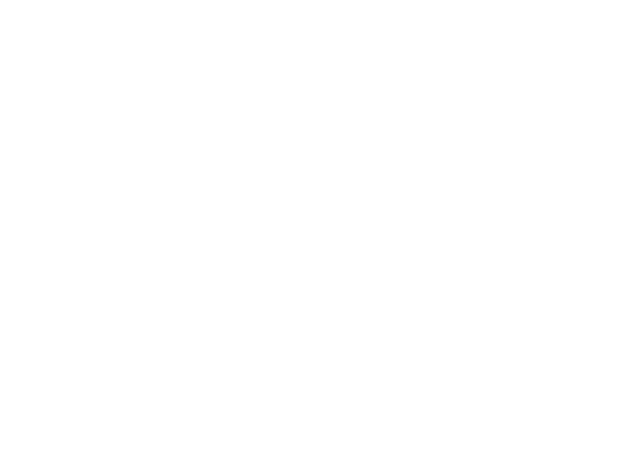
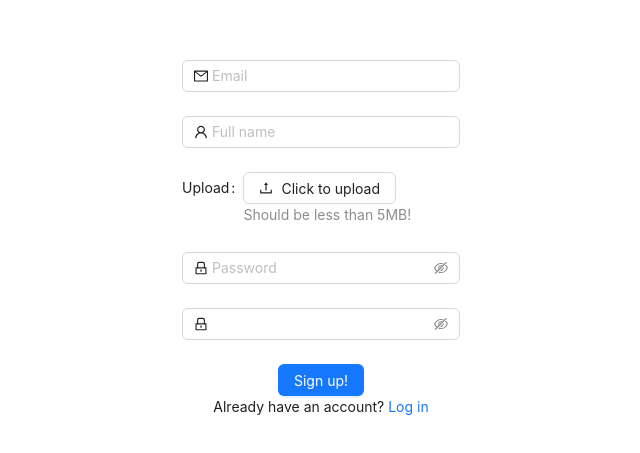
Before and after one commit to Yashaswe/ycp-connectcampus, a React (Create React App) app in the folder frontend/: page /signup in a window 1280 px wide. Before the commit this address had no page. Shown: the part 157-610 px from the top of the page, without its empty margins (319-959 px from the left). Built offline with nearby package versions, Linux system fonts and the light colour scheme.

Commit message:
completed signin ui

```diff
--- a/frontend/src/App.js
+++ b/frontend/src/App.js
@@ -7,7 +7,8 @@ import CardPost from "./components/CardPost";
 import Card from "antd/es/card/Card";
 import NewHelp from "./pages/NewHelp";
 import Blogs from "./pages/Blogs";
-
+import Signup from "./pages/Signup"
+import Signin from './pages/Signin'
 
 const { Meta } = Card;
 
@@ -18,7 +19,8 @@ function App() {
         <Route path="/" element={<Main />} />
           <Route path="/newhelp" element={<NewHelp />} />
           <Route path="/blogs" element = {<Blogs />} />
-
+          <Route path="/signup" element = {<Signup />}/>
+          <Route path="/signin" element = {<Signin />}/>
       </Routes>
     </BrowserRouter>
   )
--- /dev/null
+++ b/frontend/src/pages/Signin.js
@@ -0,0 +1,68 @@
+
+import React from 'react';
+import {Link} from "react-router-dom"
+
+import { Form, Input, Button, Checkbox } from 'antd';
+import { MailOutlined, LockOutlined } from '@ant-design/icons';
+
+export default function Signin() {
+  const onFinish = values => {
+    console.log('Received values of form: ', values);
+  };
+
+  return (
+    <div style={{ display: 'flex', justifyContent: 'center', alignItems: 'center', height: '100vh' }}>
+    <Form
+      name="normal_login"
+      className="login-form"
+      initialValues={{
+        remember: true,
+      }}
+      onFinish={onFinish}
+    >
+      <Form.Item
+        name="email"
+        rules={[
+          {
+            required: true,
+            message: 'Please input your email!',
+          },
+        ]}
+      >
+        <Input prefix={<MailOutlined />} placeholder="Email" />
+      </Form.Item>
+      <Form.Item
+        name="password"
+        rules={[
+          {
+            required: true,
+            message: 'Please input your Password!',
+          },
+        ]}
+      >
+        <Input
+          prefix={<LockOutlined className="site-form-item-icon" />}
+          type="password"
+          placeholder="Password"
+        />
+      </Form.Item>
+      <Form.Item>
+        <Form.Item name="remember" valuePropName="checked" noStyle>
+          <Checkbox>Remember me</Checkbox>
+        </Form.Item>
+
+
+      </Form.Item>
+
+      <Form.Item>
+      <div style={{ display: 'flex', flexDirection: 'column', alignItems: 'center' }}>
+                <Button type="primary" htmlType="submit" className="signup-form-button">
+                Log in!
+                </Button>
+                <span>Don't have an account?<Link to = "./signup"><a href="">Sign up!</a></Link></span>
+          </div>
+      </Form.Item>
+    </Form>
+    </div>
+  );
+};
--- /dev/null
+++ b/frontend/src/pages/Signup.js
@@ -0,0 +1,126 @@
+import React from 'react';
+import { Link } from 'react-router-dom';
+import { Form, Input, Button, Upload } from 'antd';
+import { UserOutlined, LockOutlined, MailOutlined, UploadOutlined } from '@ant-design/icons';
+
+
+export default function Signup() {
+
+    const onFinish = values => {
+        console.log('Received values of form: ', values);
+      };
+
+      const normFile = (e) => {
+        console.log('Upload event:', e);
+        if (Array.isArray(e)) {
+          return e;
+        }
+        return e?.fileList;
+      };
+
+      return (
+        <div style={{ display: 'flex', justifyContent: 'center', alignItems: 'center', height: '100vh' }}>
+        <Form
+          name="signup"
+          className="signup-form"
+          initialValues={{
+            remember: true,
+          }}
+          onFinish={onFinish}
+        ><Form.Item
+            name="email"
+            rules={[
+              {
+                type: "email",
+                message: "The input is not valid E-mail!",
+              },
+              {
+                required: true,
+                message: "Please input your College E-mail!",
+              },
+            ]}
+            hasFeedback
+          >
+            <Input prefix={<MailOutlined />} placeholder="Email" />
+          </Form.Item>
+          <Form.Item
+            name="name"
+            rules={[
+              {
+                required: true,
+                message: 'Please input your Name!',
+              },
+            ]}
+          >
+            <Input prefix={<UserOutlined className="site-form-item-icon" />} placeholder="Full name" />
+          </Form.Item>
+          <Form.Item
+      name="upload"
+      label="Upload"
+      valuePropName="fileList"
+      getValueFromEvent={normFile}
+      extra="Should be less than 5MB!"
+    >
+      <Upload name="logo" action="/upload.do" listType="picture">
+        <Button icon={<UploadOutlined />}>Click to upload</Button>
+      </Upload>
+    </Form.Item>
+          <Form.Item
+            name="password"
+            rules={[
+              {
+                required: true,
+                message: "Please input your password, minimum character is 6!",
+                min: 6,
+                max: 24,
+              },
+            ]}
+            hasFeedback
+          >
+            <Input.Password
+              prefix={<LockOutlined />}
+              type="password"
+              placeholder="Password"
+            />
+          </Form.Item>
+
+          <Form.Item
+            name="confirm"
+            dependencies={["password"]}
+            hasFeedback
+            placeholder="Confirm Password"
+            rules={[
+              {
+                required: true,
+                message: "Please confirm your password!",
+              },
+              ({ getFieldValue }) => ({
+                validator(_, value) {
+                  if (!value || getFieldValue("password") === value) {
+                    return Promise.resolve();
+                  }
+
+                  return Promise.reject(
+                    new Error(
+                      "The two passwords that you entered do not match!"
+                    )
+                  );
+                },
+              }),
+            ]}
+          >
+            <Input.Password prefix={<LockOutlined />} />
+          </Form.Item>
+
+          <Form.Item>
+          <div style={{ display: 'flex', flexDirection: 'column', alignItems: 'center' }}>
+                <Button type="primary" htmlType="submit" className="signup-form-button">
+                Sign up!
+                </Button>
+                <span>Already have an account? <Link to = "./signin"><a href="">Log in</a></Link></span>
+          </div>
+          </Form.Item>
+        </Form>
+        </div>
+      );
+}
```
